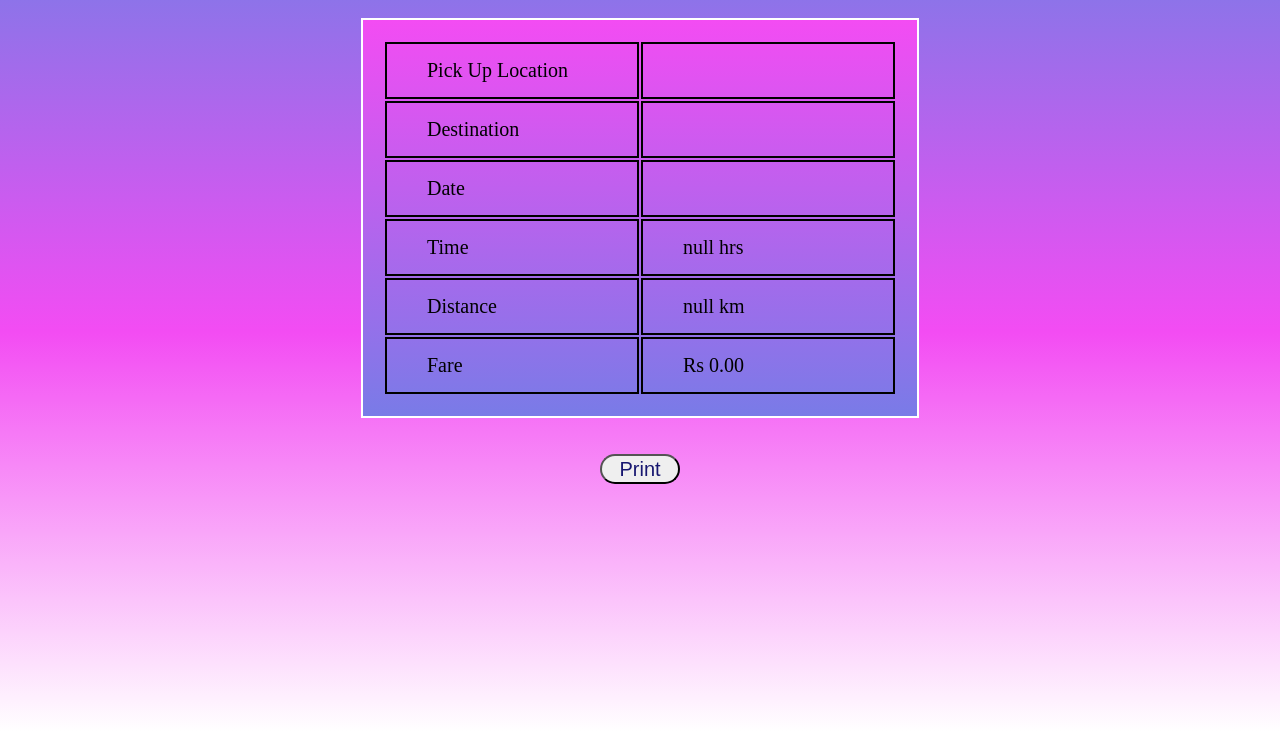
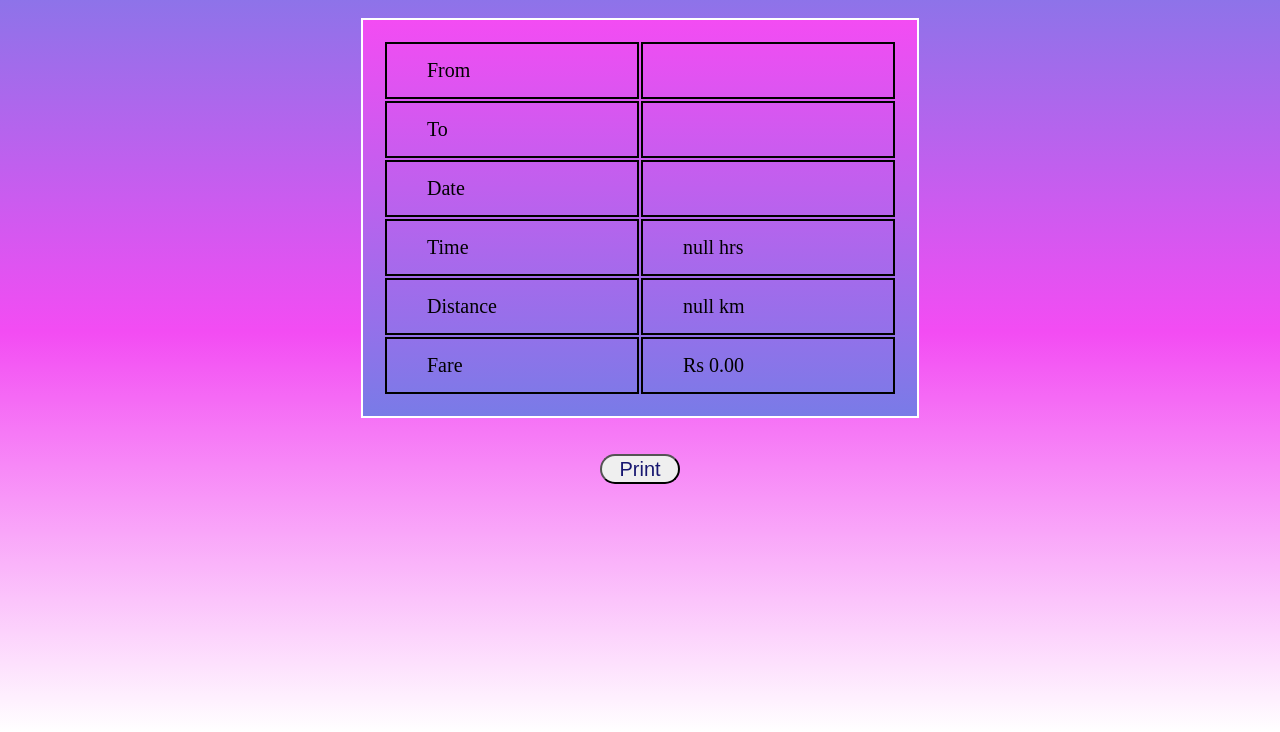
Before and after one commit to hari-preethi/CApp, a plain HTML site: page book.html in a window 1280 px wide. Shown: the part 68-800 px from the top of the page. Drawn offline with Linux system fonts and the light colour scheme.

Commit message:
modified:   book.html 	modified:   capp.html

```diff
--- a/book.html
+++ b/book.html
@@ -37,11 +37,11 @@
         <p id="res"></p>
         <table>
             <tr>
-                <td>Pick Up Location</td>
+                <td>From</td>
                 <td><span id="pupreceipt"></span></td>
             </tr>
             <tr>
-                <td>Destination</td>
+                <td>To</td>
                 <td id="destreceipt"></td>
             </tr>
             <tr>
```
Also changed, not shown: capp.html (+2 -2 lines).
